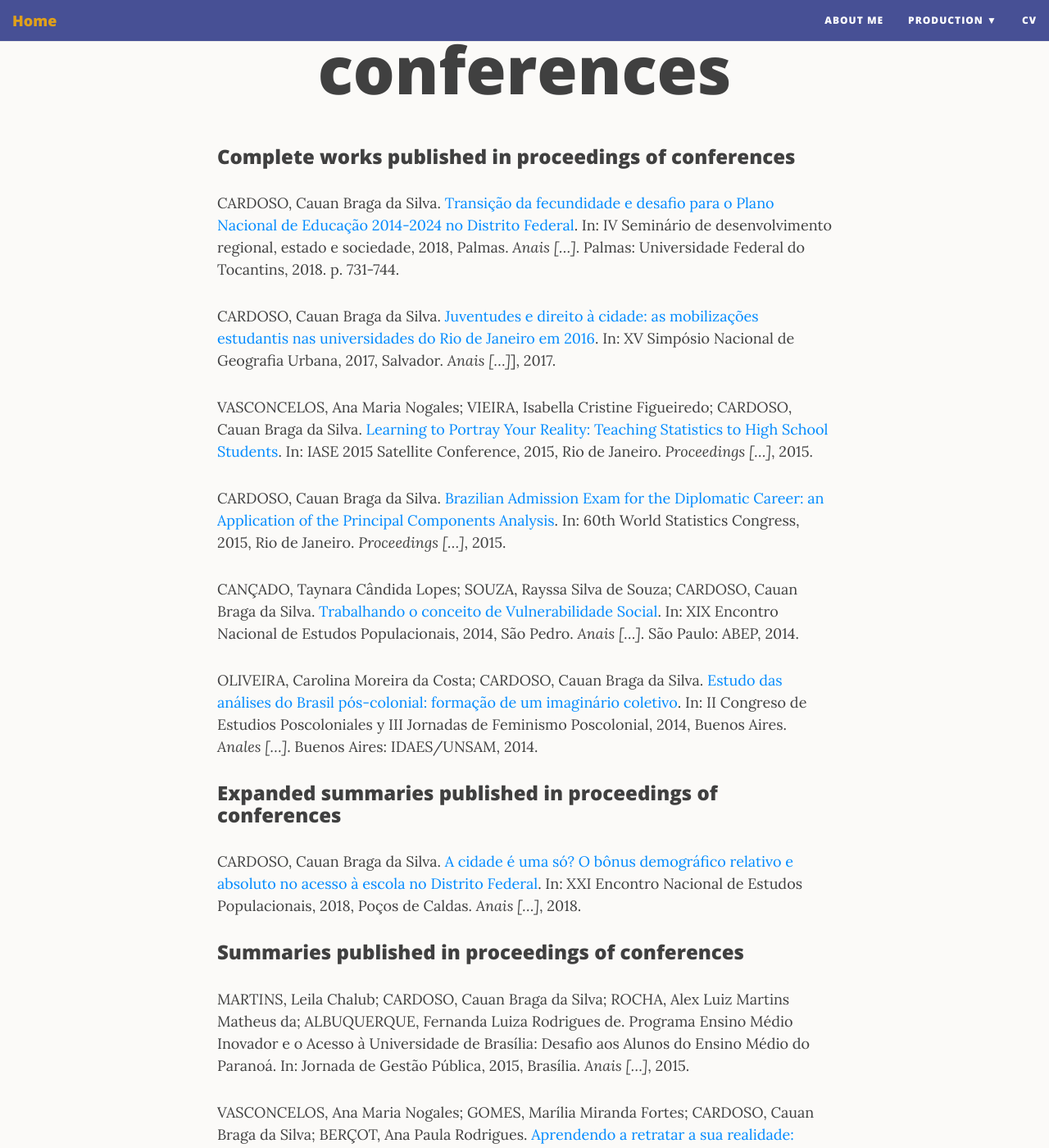
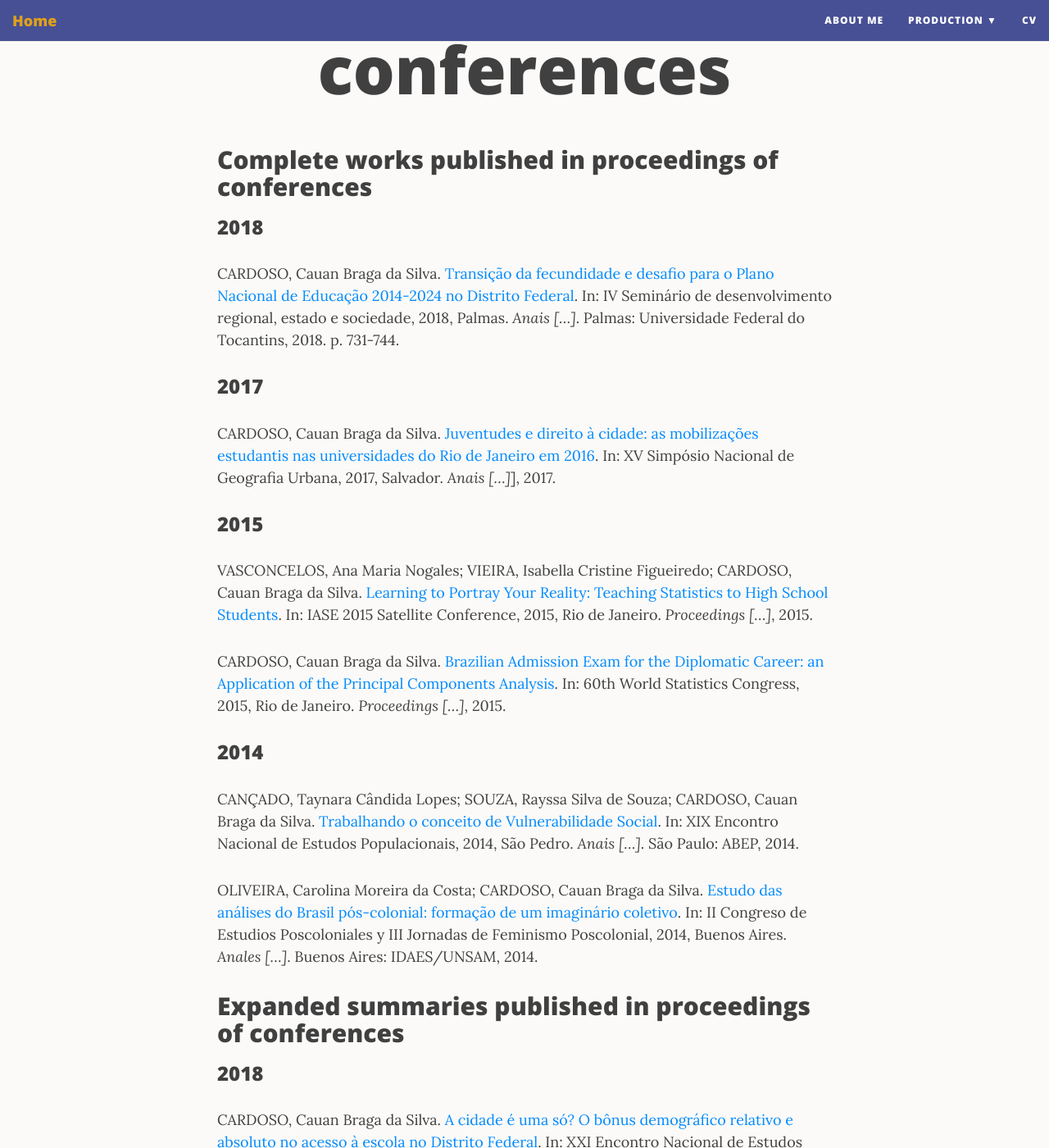
Before and after one commit to cauancardoso/cauancardoso.github.io, a Jekyll site: the page built from proceedings.md, in a window 1280 px wide and 1400 px high, scrolled down 266 px. Shown: the whole window at 82% size. Built offline with Jekyll 4.4.1, drawn with Linux system fonts in a browser that asks for light colours; nearby versions of some CDN libraries.

Commit message:
Update proceedings.md

```diff
--- a/proceedings.md
+++ b/proceedings.md
@@ -3,28 +3,42 @@ layout: page
 title: Publications in proceedings of conferences
 ---
 
-### Complete works published in proceedings of conferences
+## Complete works published in proceedings of conferences
+
+### 2018
 
 CARDOSO, Cauan Braga da Silva. [Transição da fecundidade e desafio para o Plano Nacional de Educação 2014-2024 no Distrito Federal](https://drive.google.com/file/d/1Wn15QDh1Zp1WetAnVcQbGUzDpPjE0G-H/view). In: IV Seminário de desenvolvimento regional, estado e sociedade, 2018, Palmas. *Anais [...]*. Palmas: Universidade Federal do Tocantins, 2018. p. 731-744.
 
+### 2017
+
 CARDOSO, Cauan Braga da Silva. [Juventudes e direito à cidade: as mobilizações estudantis nas universidades do Rio de Janeiro em 2016](http://www.inscricoesxvsimpurb.ufba.br/modulos/consulta&relatorio/rel_download.asp?nome=88816.docx). In: XV Simpósio Nacional de Geografia Urbana, 2017, Salvador. *Anais [...]*], 2017.
+
+### 2015
 
 VASCONCELOS, Ana Maria Nogales; VIEIRA, Isabella Cristine Figueiredo; CARDOSO, Cauan Braga da Silva. [Learning to Portray Your Reality: Teaching Statistics to High School Students](http://iase-web.org/documents/papers/sat2015/IASE2015%20Satellite%2016_CARDOSO.pdf). In: IASE 2015 Satellite Conference, 2015, Rio de Janeiro. *Proceedings [...]*, 2015.
 
 CARDOSO, Cauan Braga da Silva. [Brazilian Admission Exam for the Diplomatic Career: an Application of the Principal Components Analysis](http://www.isi2015.ibge.gov.br/components/com_users/views/registration/tmpl/media/uploadedFiles/paper/2873/2654/PO-A07-P23-S.pdf). In: 60th World Statistics Congress, 2015, Rio de Janeiro. *Proceedings [...]*, 2015.
+
+### 2014
 
 CANÇADO, Taynara Cândida Lopes; SOUZA, Rayssa Silva de Souza; CARDOSO, Cauan Braga da Silva. [Trabalhando o conceito de Vulnerabilidade Social](http://www.abep.org.br/~abeporgb/abep.info/files/trabalhos/trabalho_completo/TC-10-45-499-410.pdf). In: XIX Encontro Nacional de Estudos Populacionais, 2014, São Pedro. *Anais [...]*. São Paulo: ABEP, 2014.
 
 OLIVEIRA, Carolina Moreira da Costa; CARDOSO, Cauan Braga da Silva. [Estudo das análises do Brasil pós-colonial: formação de um imaginário coletivo](http://www.idaes.edu.ar/pdf_papeles/4-1%20Oliveira-Cardoso.pdf). In: II Congreso de Estudios Poscoloniales y III Jornadas de Feminismo Poscolonial, 2014, Buenos Aires. *Anales [...]*. Buenos Aires: IDAES/UNSAM, 2014.
 
 
-### Expanded summaries published in proceedings of conferences
+## Expanded summaries published in proceedings of conferences
+
+### 2018
 
 CARDOSO, Cauan Braga da Silva. [A cidade é uma só? O bônus demográfico relativo e absoluto no acesso à escola no Distrito Federal](http://eventoexpress.com.br/sites/abep/anais/resumos/R0308-1.pdf). In: XXI Encontro Nacional de Estudos Populacionais, 2018, Poços de Caldas. *Anais [...]*, 2018.
 
 
-### Summaries published in proceedings of conferences
+## Summaries published in proceedings of conferences
+
+### 2015
 
 MARTINS, Leila Chalub; CARDOSO, Cauan Braga da Silva; ROCHA, Alex Luiz Martins Matheus da; ALBUQUERQUE, Fernanda Luiza Rodrigues de. Programa Ensino Médio Inovador e o Acesso à Universidade de Brasília: Desafio aos Alunos do Ensino Médio do Paranoá. In: Jornada de Gestão Pública, 2015, Brasília. *Anais [...]*, 2015.
 
+### 2014
+
 VASCONCELOS, Ana Maria Nogales; GOMES, Marília Miranda Fortes; CARDOSO, Cauan Braga da Silva; BERÇOT, Ana Paula Rodrigues. [Aprendendo a retratar a sua realidade: jovens meninas fazendo ciências exatas](https://www.ime.usp.br/~abe/sinape2014/trabalhos/anais#175). In: XXI Simpósio Nacional de Probabilidade e Estatística, 2014, Natal. *Anais [...]*, 2014.
```
